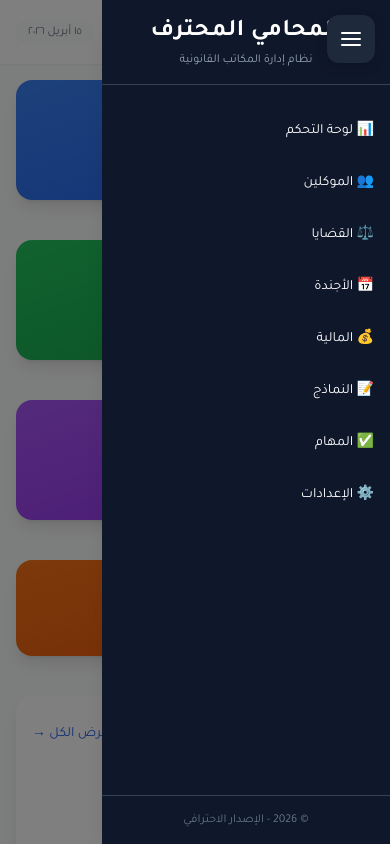
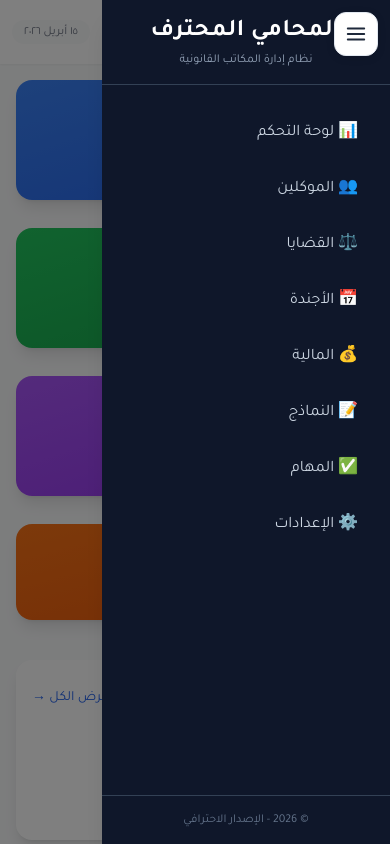
Before and after one commit to MohanadHanyZain/lawyer_system, a plain HTML site: page index.html in a window 390 px wide. Both pictures are taken after a click on the button 351 px from the left and 39 px from the top of the page. Drawn offline with nearby package versions, Linux system fonts and the light colour scheme.

Commit message:
Update index.html

```diff
--- a/index.html
+++ b/index.html
@@ -14,46 +14,58 @@
             -webkit-tap-highlight-color: transparent;
         }
 
-        /* تحسين التمرير */
+        .nav-link {
+            display: flex;
+            align-items: center;
+            width: 100%;
+            padding: 12px 16px;
+            text-align: right;
+            transition: all 0.2s;
+            border-radius: 12px;
+            color: #cbd5e1;
+        }
+        .nav-link:hover { background-color: #1e293b; }
+        .nav-link.active { background-color: #2563eb; color: white; box-shadow: 0 4px 6px -1px rgba(0,0,0,0.1); }
+
         ::-webkit-scrollbar { width: 4px; height: 4px; }
         ::-webkit-scrollbar-track { background: #f1f1f1; }
         ::-webkit-scrollbar-thumb { background: #cbd5e1; border-radius: 10px; }
 
-        /* تأثيرات الـ Navigation */
-        .nav-link {
-            @apply flex items-center w-full px-4 py-3 text-right transition-all duration-200 rounded-lg hover:bg-slate-800 text-slate-300;
-            display: block;
-        }
-        .nav-link.active { @apply bg-blue-600 text-white shadow-lg; }
-
-        /* تحريك المحتوى */
         #main-content { animation: fadeIn 0.3s ease-in-out; }
         @keyframes fadeIn { from { opacity: 0; transform: translateY(10px); } to { opacity: 1; transform: translateY(0); } }
 
-        /* اقتصاص النص */
         .line-clamp-3 { display: -webkit-box; -webkit-line-clamp: 3; -webkit-box-orient: vertical; overflow: hidden; }
 
-        /* ========== تحسينات للهواتف المحمولة ========== */
-
-        /* زر القائمة الجانبية للهواتف */
+        /* القائمة الجانبية للهواتف */
         .menu-toggle {
             display: none;
             position: fixed;
-            top: 15px;
-            right: 15px;
+            top: 12px;
+            right: 12px;
             z-index: 1000;
-            background: #1e293b;
-            color: white;
-            border: none;
+            background: white;
+            border: 1px solid #e2e8f0;
             border-radius: 12px;
-            padding: 12px;
+            padding: 10px;
             cursor: pointer;
-            box-shadow: 0 4px 12px rgba(0,0,0,0.15);
+            box-shadow: 0 2px 8px rgba(0,0,0,0.1);
         }
 
-        /* تحسين الجداول للهواتف */
+        .overlay {
+            display: none;
+            position: fixed;
+            top: 0;
+            left: 0;
+            right: 0;
+            bottom: 0;
+            background: rgba(0,0,0,0.5);
+            z-index: 998;
+        }
+
+        .overlay.active { display: block; }
+
+        /* تحسينات الهواتف */
         @media (max-width: 768px) {
-            /* إخفاء القائمة الجانبية وجعلها منبثقة */
             .sidebar {
                 position: fixed;
                 right: -280px;
@@ -64,158 +76,55 @@
                 z-index: 999;
                 overflow-y: auto;
             }
+            .sidebar.open { right: 0; }
+            .menu-toggle { display: block; }
 
-            .sidebar.open {
-                right: 0;
-            }
+            header { padding-right: 60px !important; padding-left: 12px !important; }
+            #page-title { font-size: 16px !important; max-width: 160px !important; white-space: nowrap; overflow: hidden; text-overflow: ellipsis; }
 
-            .menu-toggle {
-                display: block;
-            }
+            .p-8 { padding: 12px !important; }
+            .p-6 { padding: 16px !important; }
 
-            .overlay {
-                display: none;
-                position: fixed;
-                top: 0;
-                left: 0;
-                right: 0;
-                bottom: 0;
-                background: rgba(0,0,0,0.5);
-                z-index: 998;
-            }
+            .grid-cols-1.md\:grid-cols-2.lg\:grid-cols-4 { grid-template-columns: 1fr !important; gap: 12px !important; }
 
-            .overlay.active {
-                display: block;
-            }
+            .overflow-x-auto { -webkit-overflow-scrolling: touch; }
+            table { min-width: 600px; }
 
-            /* تصغير الهيدر */
-            header {
-                padding-right: 60px !important;
-            }
+            input, select, textarea { font-size: 16px !important; }
 
-            /* تحويل البطاقات إلى عمود واحد */
-            .grid-cols-1.md\:grid-cols-2.lg\:grid-cols-4 {
-                grid-template-columns: 1fr !important;
-            }
+            .grid-cols-2 { grid-template-columns: 1fr !important; }
 
-            /* تحسين الجداول */
-            .overflow-x-auto {
-                -webkit-overflow-scrolling: touch;
-            }
+            .modal-content { width: 95% !important; margin: 10px !important; max-height: 85vh !important; }
 
-            table {
-                min-width: 600px;
-            }
-
-            /* تحسين المودالات */
-            .modal-content {
-                width: 95% !important;
-                margin: 10px !important;
-                max-height: 90vh !important;
-            }
-
-            /* تصغير الخطوط */
-            body {
-                font-size: 14px;
-            }
-
-            h2 {
-                font-size: 1.25rem !important;
-            }
-
-            /* تحسين أزرار الإجراءات */
-            .action-buttons {
-                flex-wrap: wrap;
-                gap: 8px;
-            }
-
-            .action-buttons button {
-                flex: 1;
-                min-width: auto;
-                font-size: 12px;
-                padding: 8px 12px;
-            }
-
-            /* تحسين حقول الإدخال */
-            input, select, textarea {
-                font-size: 16px !important; /* منع تكبير المتصفح التلقائي */
-            }
-
-            /* تحسين بطاقات الموكلين */
-            .clients-grid {
-                grid-template-columns: 1fr !important;
-            }
-
-            /* تحسين أزرار التصفية */
-            .filter-buttons {
-                flex-direction: column;
-            }
-
-            /* تحسين عرض القضايا */
-            .cases-stats {
-                grid-template-columns: repeat(2, 1fr) !important;
-                gap: 10px;
-            }
-
-            /* تحسين padding */
-            .p-8 {
-                padding: 1rem !important;
-            }
-
-            .p-6 {
-                padding: 1rem !important;
-            }
+            .case-actions { flex-wrap: wrap; }
+            .case-actions button { flex: 1; font-size: 12px; padding: 8px; }
         }
 
-        /* تحسينات للشاشات المتوسطة */
-        @media (min-width: 769px) and (max-width: 1024px) {
-            .grid-cols-1.md\:grid-cols-2.lg\:grid-cols-4 {
-                grid-template-columns: repeat(2, 1fr) !important;
-            }
-
-            .clients-grid {
-                grid-template-columns: repeat(2, 1fr) !important;
-            }
+        @media (max-width: 480px) {
+            #page-title { max-width: 120px !important; font-size: 14px !important; }
+            header { padding-right: 55px !important; }
         }
 
-        /* تحسين اللمس على الهواتف */
-        @media (max-width: 768px) {
-            button, .nav-link, [onclick] {
-                cursor: pointer;
-                min-height: 44px;
-            }
-
-            /* تحسين ظهور المودال */
-            .fixed {
-                -webkit-backdrop-filter: blur(4px);
-                backdrop-filter: blur(4px);
-            }
+        @media (min-width: 769px) and (max-width: 1024px) {
+            .grid-cols-1.md\:grid-cols-2.lg\:grid-cols-4 { grid-template-columns: repeat(2, 1fr) !important; }
         }
 
-        /* منع التحديد العشوائي */
-        .no-select {
-            user-select: none;
-            -webkit-user-select: none;
-        }
+        button, .nav-link, [onclick] { cursor: pointer; }
+        @media (max-width: 768px) { button, .nav-link, [onclick] { min-height: 44px; } }
 
-        /* تحسين السكرول الناعم */
-        html {
-            scroll-behavior: smooth;
-        }
+        .fixed { backdrop-filter: blur(4px); }
     </style>
 </head>
 <body class="bg-gray-50 text-gray-800">
 
-    <!-- زر القائمة للهواتف -->
     <button class="menu-toggle" onclick="toggleSidebar()">
-        <svg xmlns="http://www.w3.org/2000/svg" width="24" height="24" viewBox="0 0 24 24" fill="none" stroke="currentColor" stroke-width="2" stroke-linecap="round" stroke-linejoin="round">
+        <svg xmlns="http://www.w3.org/2000/svg" width="22" height="22" viewBox="0 0 24 24" fill="none" stroke="#1e293b" stroke-width="2" stroke-linecap="round" stroke-linejoin="round">
             <line x1="3" y1="12" x2="21" y2="12"></line>
             <line x1="3" y1="6" x2="21" y2="6"></line>
             <line x1="3" y1="18" x2="21" y2="18"></line>
         </svg>
     </button>
 
-    <!-- الخلفية المظللة للقائمة الجانبية -->
     <div class="overlay" onclick="toggleSidebar()"></div>
 
     <div class="flex h-screen overflow-hidden">
@@ -226,14 +135,14 @@
             </div>
 
             <nav class="flex-1 mt-6 px-4 space-y-2">
-                <button onclick="router('dashboard'); closeSidebarOnMobile();" class="nav-link">📊 لوحة التحكم</button>
-                <button onclick="router('clients'); closeSidebarOnMobile();" class="nav-link">👥 الموكلين</button>
-                <button onclick="router('cases'); closeSidebarOnMobile();" class="nav-link">⚖️ القضايا</button>
-                <button onclick="router('calendar'); closeSidebarOnMobile();" class="nav-link">📅 الأجندة</button>
-                <button onclick="router('finance'); closeSidebarOnMobile();" class="nav-link">💰 المالية</button>
-                <button onclick="router('templates'); closeSidebarOnMobile();" class="nav-link">📝 النماذج</button>
-                <button onclick="router('tasks'); closeSidebarOnMobile();" class="nav-link">✅ المهام</button>
-                <button onclick="router('settings'); closeSidebarOnMobile();" class="nav-link">⚙️ الإعدادات</button>
+                <button onclick="router('dashboard'); closeSidebar();" class="nav-link">📊 لوحة التحكم</button>
+                <button onclick="router('clients'); closeSidebar();" class="nav-link">👥 الموكلين</button>
+                <button onclick="router('cases'); closeSidebar();" class="nav-link">⚖️ القضايا</button>
+                <button onclick="router('calendar'); closeSidebar();" class="nav-link">📅 الأجندة</button>
+                <button onclick="router('finance'); closeSidebar();" class="nav-link">💰 المالية</button>
+                <button onclick="router('templates'); closeSidebar();" class="nav-link">📝 النماذج</button>
+                <button onclick="router('tasks'); closeSidebar();" class="nav-link">✅ المهام</button>
+                <button onclick="router('settings'); closeSidebar();" class="nav-link">⚙️ الإعدادات</button>
             </nav>
 
             <div class="p-4 border-t border-slate-700">
@@ -242,28 +151,10 @@
         </aside>
 
         <main class="flex-1 flex flex-col overflow-hidden">
-            <header class="h-16 bg-white shadow-sm flex items-center justify-between px-4 md:px-8 relative">
-    <div class="flex items-center gap-3">
-        <!-- زر القائمة للهواتف - يكون على اليمين في الوضع العربي -->
-        <button class="menu-toggle relative" onclick="toggleSidebar()" style="display: none; background: #f1f5f9; color: #1e293b; border-radius: 10px; padding: 8px 12px;">
-            <svg xmlns="http://www.w3.org/2000/svg" width="22" height="22" viewBox="0 0 24 24" fill="none" stroke="currentColor" stroke-width="2" stroke-linecap="round" stroke-linejoin="round">
-                <line x1="3" y1="12" x2="21" y2="12"></line>
-                <line x1="3" y1="6" x2="21" y2="6"></line>
-                <line x1="3" y1="18" x2="21" y2="18"></line>
-            </svg>
-        </button>
-
-        <!-- عنوان الصفحة -->
-        <h2 id="page-title" class="text-lg md:text-xl font-bold text-slate-700 truncate" style="max-width: 200px; white-space: nowrap; overflow: hidden; text-overflow: ellipsis;">
-            لوحة التحكم
-        </h2>
-    </div>
-
-    <!-- التاريخ -->
-    <span id="current-date" class="text-xs md:text-sm text-gray-500 bg-gray-50 px-3 py-1 rounded-full">
-        تحميل...
-    </span>
-</header>
+            <header class="h-16 bg-white shadow-sm flex items-center justify-between px-4 md:px-8" style="padding-right: 60px;">
+                <h2 id="page-title" class="text-lg md:text-xl font-bold text-slate-700">لوحة التحكم</h2>
+                <span id="current-date" class="text-xs md:text-sm text-gray-500 bg-gray-50 px-3 py-1 rounded-full"></span>
+            </header>
 
             <section id="main-content" class="flex-1 overflow-y-auto p-4 md:p-8"></section>
         </main>
@@ -299,7 +190,6 @@
     </div>
 
     <script>
-        // دوال تحكم القائمة الجانبية للهواتف
         function toggleSidebar() {
             const sidebar = document.querySelector('.sidebar');
             const overlay = document.querySelector('.overlay');
@@ -307,7 +197,7 @@
             overlay.classList.toggle('active');
         }
 
-        function closeSidebarOnMobile() {
+        function closeSidebar() {
             if (window.innerWidth <= 768) {
                 const sidebar = document.querySelector('.sidebar');
                 const overlay = document.querySelector('.overlay');
@@ -316,12 +206,19 @@
             }
         }
 
-        // إغلاق القائمة عند الضغط على ESC
         document.addEventListener('keydown', function(e) {
-            if (e.key === 'Escape') {
-                closeSidebarOnMobile();
-            }
+            if (e.key === 'Escape') closeSidebar();
         });
+
+        // تحديث التاريخ
+        function updateDateTime() {
+            const now = new Date();
+            const dateStr = now.toLocaleDateString('ar-EG', { year: 'numeric', month: 'long', day: 'numeric' });
+            const dateElem = document.getElementById('current-date');
+            if (dateElem) dateElem.innerHTML = dateStr;
+        }
+        updateDateTime();
+        setInterval(updateDateTime, 60000);
     </script>
 
     <script src="db.js"></script>
```
